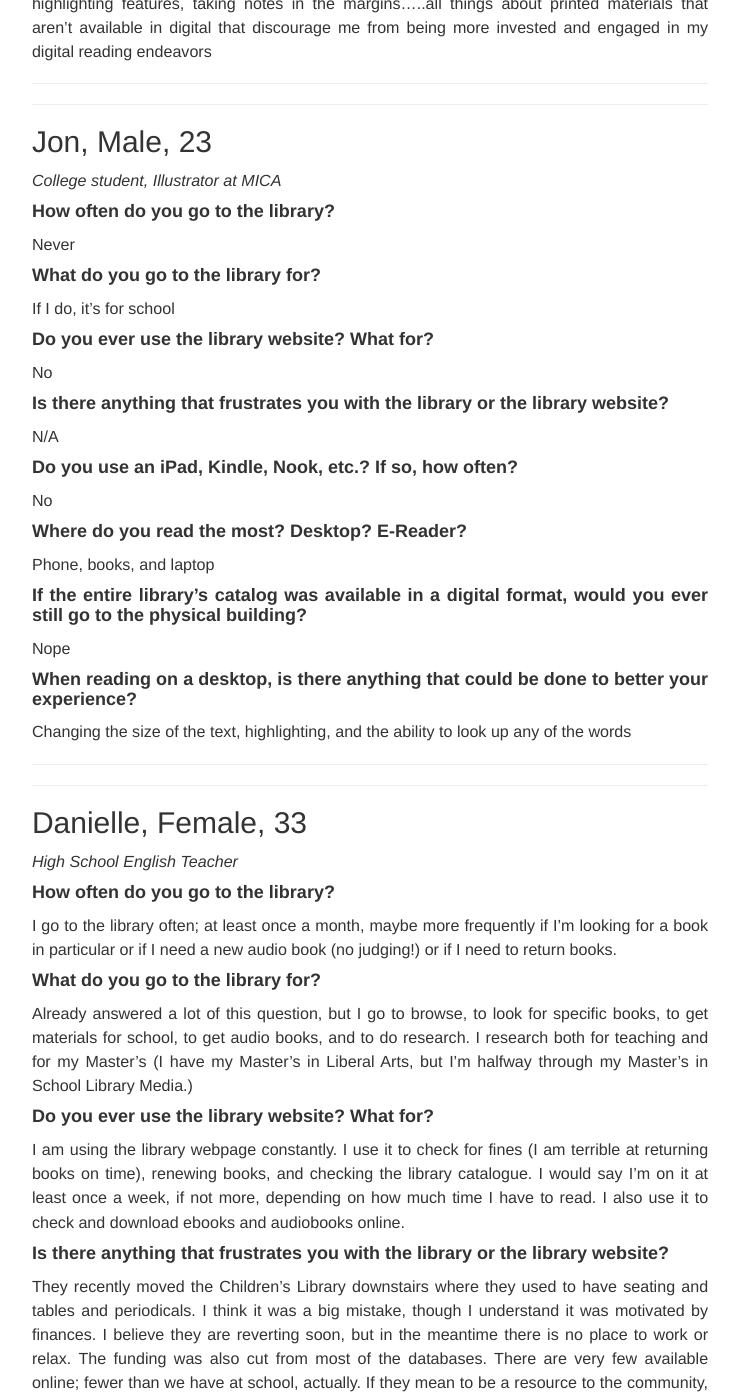
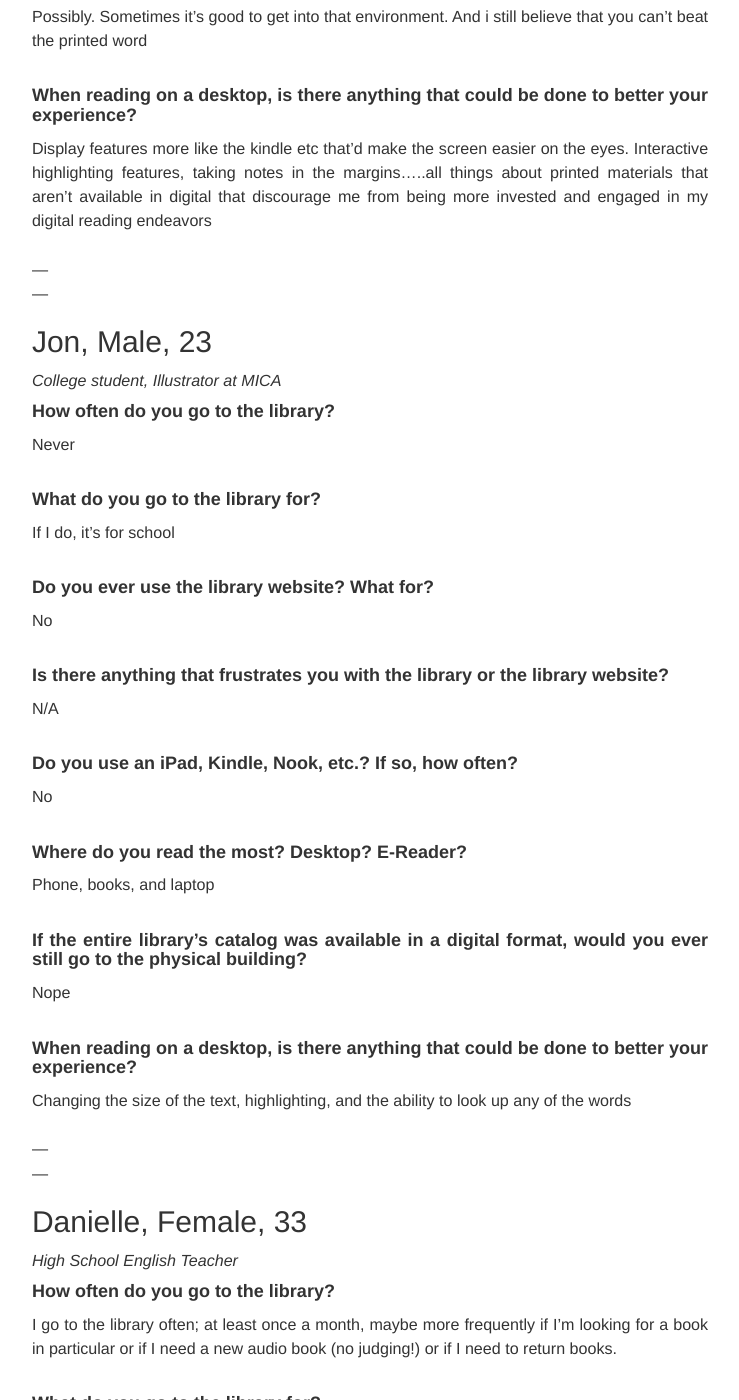
Before and after one commit to japhethcrawford/classblog, a Jekyll site: the page built from _posts/2014-01-29-project-one-process1.markdown, in a window 1280 px wide and 1400 px high, scrolled down 1062 px. Shown: the whole window, without its empty margins (270-1009 px from the left). Built offline with Jekyll 4.4.1, drawn with Linux system fonts in a browser that asks for light colours; Markdown is read by kramdown in place of the engine named in the settings.

Commit message:
Update line breaks

```diff
--- a/_posts/2014-01-29-project-one-process1.markdown
+++ b/_posts/2014-01-29-project-one-process1.markdown
@@ -13,157 +13,151 @@ tags: [Project One Process]
 
 ##Marisa, Female, 26
 *College educated graphic designer*
-
+<br/>
 ####__How often do you go to the library?__
 Not since college
 <br/><br/>
 ####__What do you go to the library for?__
 Research, studying....should start going more often though, once I get through the books I own that I haven't read yet, I'll look to the library haha
-
+<br/><br/>
 ####__Do you ever use the library website? What for?__
 Nope....used to in college for web based research databases and such
-
+<br/><br/>
 ####__Is there anything that frustrates you with the library or the library website?__
 It had terrible functionality
-
+<br/><br/>
 ####__Do you use an iPad, Kindle, Nook, etc.? If so, how often?__
 Kindle... Once a week at least, if there's a book I'm into. Sometimes I'll go a few months between those phases though
-
+<br/><br/>
 ####__Where do you read the most? Desktop? E-Reader?__
 Probably tied between kindle and book
-
+<br/><br/>
 ####__If the entire library’s catalog was available in a digital format, would you ever still go to the physical building?__
 Possibly. Sometimes it's good to get into that environment. And i still believe that you can't beat the printed word
-
+<br/><br/>
 ####__When reading on a desktop, is there anything that could be done to better your experience?__
 Display features more like the kindle etc that'd make the screen easier on the eyes. Interactive highlighting features, taking notes in the margins.....all things about printed materials that aren't available in digital that discourage me from being more invested and engaged in my digital reading endeavors
-
+<br/><br/>
 ---
 ---
 
-
 ##Jon, Male, 23
 *College student, Illustrator at MICA*
-
+<br/>
 ####__How often do you go to the library?__
 Never
-
+<br/><br/>
 ####__What do you go to the library for?__
 If I do, it's for school
-
+<br/><br/>
 ####__Do you ever use the library website? What for?__
 No
-
+<br/><br/>
 ####__Is there anything that frustrates you with the library or the library website?__
 N/A
-
+<br/><br/>
 ####__Do you use an iPad, Kindle, Nook, etc.? If so, how often?__
 No
-
+<br/><br/>
 ####__Where do you read the most? Desktop? E-Reader?__
 Phone, books, and laptop
-
+<br/><br/>
 ####__If the entire library’s catalog was available in a digital format, would you ever still go to the physical building?__
 Nope
-
+<br/><br/>
 ####__When reading on a desktop, is there anything that could be done to better your experience?__
 Changing the size of the text, highlighting, and the ability to look up any of the words
-
+<br/><br/>
 ---
 ---
 
 ##Danielle, Female, 33
 *High School English Teacher*
-
+<br/>
 ####__How often do you go to the library?__
 I go to the library often; at least once a month, maybe more frequently if I’m looking for a book in particular or if I need a new audio book (no judging!) or if I need to return books.
-
+<br/><br/>
 ####__What do you go to the library for?__
 Already answered a lot of this question, but I go to browse, to look for specific books, to get materials for school, to get audio books, and to do research.  I research both for teaching and for my Master’s (I have my Master’s in Liberal Arts, but I’m halfway through my Master’s in School Library Media.)
-
+<br/><br/>
 ####__Do you ever use the library website? What for?__
 I am using the library webpage constantly.  I use it to check for fines (I am terrible at returning books on time), renewing books, and checking the library catalogue.  I would say I’m on it at least once a week, if not more, depending on how much time I have to read.  I also use it to check and download ebooks and audiobooks online.
-
+<br/><br/>
 ####__Is there anything that frustrates you with the library or the library website?__
 They recently moved the Children’s Library downstairs where they used to have seating and tables and periodicals.  I think it was a big mistake, though I understand it was motivated by finances.  I believe they are reverting soon, but in the meantime there is no place to work or relax.  The funding was also cut from most of the databases.  There are very few available online; fewer than we have at school, actually.  If they mean to be a resource to the community, they should have more available.  I also lament the loss of being able to pay fines online.  Oh how I miss not getting the pitying (or just plain dirty) looks from the library staff when I bring books back late and have fines.  It was much better when I could pretend I was a good patron who never had fines (since I paid them online and the librarians didn’t know).
-
+<br/><br/>
 ####__Do you use an iPad, Kindle, Nook, etc.? If so, how often?__
 I have a Kindle, but I most often read from my iPad.  Sometimes my iPhone when I’m caught out and in a line somewhere and I need something to read.  I use this less frequently; maybe 2-3 books a year?
-
+<br/><br/>
 ####__Where do you read the most? Desktop? E-Reader?__
 I read books most.  It’s better for conversation starting and for the kids to see me reading.
-
+<br/><br/>
 ####__If the entire library’s catalog was available in a digital format, would you ever still go to the physical building?__
 I’m not sure I could read everything digitally.  There’s something still to be said about holding the book and turning the pages, although I’m sure you’ve heard that argument many times.  Some books are just better read on paper (like Night Film, a book I just finished over Thanksgiving break! So good!).  Also I enjoy browsing both the stacks of books and audiobooks.  If you don’t know what you’re searching for, you won’t be able to find it in an online search, but you can in person.   Later this semester I’ll be taking some personal days to work on my National Board Certification, and having space and quiet at the library is something else you cannot find online.
-
+<br/><br/>
 ####__When reading on a desktop, is there anything that could be done to better your experience?__
 I don’t like reading on a desk/laptop.  The screen often burns into my vision and I have to look away to regain my optimum eyesight (hard to explain, but I just can’t read for long).  I wouldn’t read anything lengthy on a desk or laptop.
-
+<br/><br/>
 ---
 ---
 
-
 ##Corinne, Female, 42
 *College Educated, Production Director at a Video Production house*
-
+<br/>
 ####__How often do you go to the library?__
 I go to the library once a week, if possible
-
+<br/><br/>
 ####__What do you go to the library for?__
 I go for exercise DVDs and movies, generally. Sometimes books.
-
+<br/><br/>
 ####__Do you ever use the library website? What for?__
 I use the website for renewals and I once used the website for a consumer report for a washer.
-
+<br/><br/>
 ####__Is there anything that frustrates you with the library or the library website?__
 My use of the website is limited, so I don't get frustrated.
-
+<br/><br/>
 ####__Do you use an iPad, Kindle, Nook, etc.? If so, how often?__
 I use an ipad (but not for the library)
-
+<br/><br/>
 ####__Where do you read the most? Desktop? E-Reader?__
 I read physical books (when I read them)
-
+<br/><br/>
 ####__If the entire library’s catalog was available in a digital format, would you ever still go to the physical building?__
 I would still go to the library to pick up DVDs.  I really like the library.  I think it's a nice place for people to go, away from the home for peace and quiet.  Not everything should be digital.
-
+<br/><br/>
 ####__When reading on a desktop, is there anything that could be done to better your experience?__
 I don't like reading on a desktop.  I prefer the physical book.
-
+<br/><br/>
 ---
 ---
 
-
 ##Dan, Male, 34
 *College Educated, Account Executive*
-
+<br/>
 ####__How often do you go to the library?__
 What do you go to the library for?
 N/A
-
+<br/><br/>
 ####__Do you ever use the library website? What for?__
 No
-
+<br/><br/>
 ####__Is there anything that frustrates you with the library or the library website?__
 Last time I went, things just felt really dated and slow/confusing/unorganized
-
+<br/><br/>
 ####__Do you use an iPad, Kindle, Nook, etc.? If so, how often?__
 Yeah, iPad ~weekly
-
+<br/><br/>
 ####__Where do you read the most? Desktop? E-Reader?__
 Phone the most, everything else on the desktop
-
+<br/><br/>
 ####__If the entire library’s catalog was available in a digital format, would you ever still go to the physical building?__
 No
-
+<br/><br/>
 ####__When reading on a desktop, is there anything that could be done to better your experience?__
 Make it uncluttered (no ads, etc) and easy on the eyes
-
+<br/><br/>
 ---
 ---
 
-
-
-
 #Conclusion
 I found it strange how few of my friends actually read let alone use the library, and when they do it's only for research sort of stuff. It seems like most still don't exactly want to read entire books on desktop screens but would rather only read shorter length things. Also, Danielle's point about how the library she frequents no longer allows her to pay her fines online was interesting. I feel like that would be an easy fix and could be addressed alongside of keeping track of a user's inventory of items that are checked out. No one even mentioned how horrible it is to actually browse the selection of books on the library website is. If you don't have an exact title you're looking for, it's useless. The website doesn't recreate the physical experience of walking through shelves and shelves of books to see what sticks out in areas that you're interested in. Books could easily be organized into the Dewey Decimal system online (or something better for the online experience) to recreate that browsing.
```
Also changed, not shown: 1 other file.
